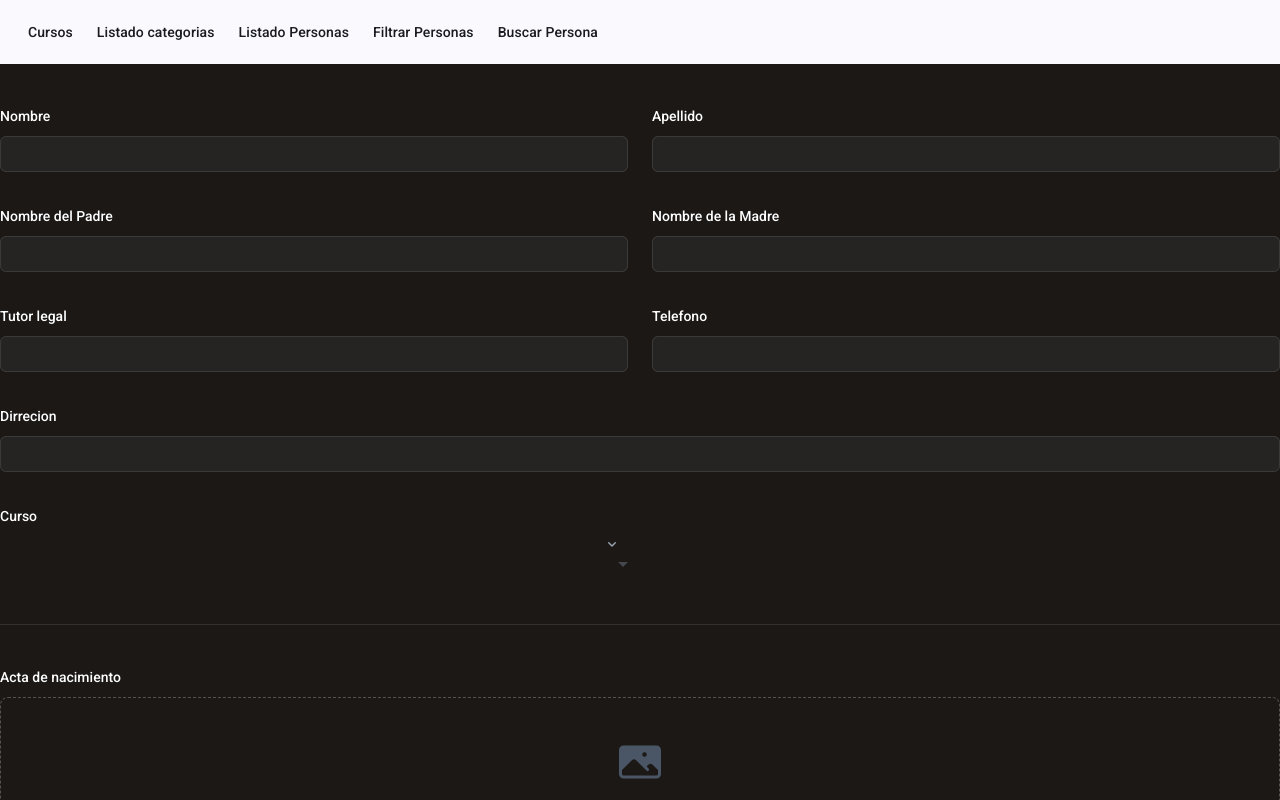
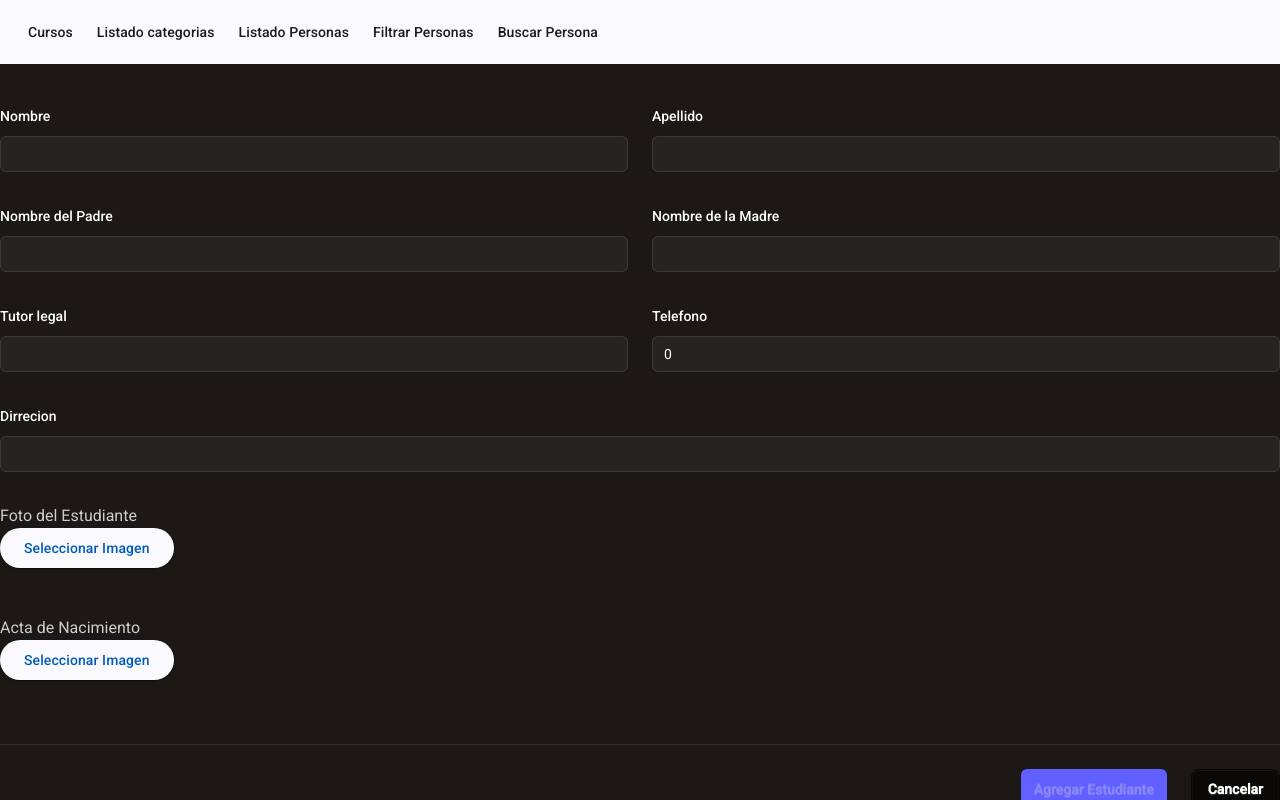
Before and after one commit to ramonantoniosantoscuevas15/registro-estudiantes, an Angular app: page /estudiantes in a window 1280 px wide. Shown: the top 800 px of the page. Built offline with nearby package versions, Linux system fonts and the light colour scheme.

Commit message:
preparando el fomulario estudiantes

```diff
--- a/src/app/estudiantes/estidiantesDTO.ts
+++ b/src/app/estudiantes/estidiantesDTO.ts
@@ -9,6 +9,7 @@ export interface estidiantesDTO {
   tutor: string,
   telefono: number,
   dirrecion: string,
+  foto?:string,
   actanacimiento?: string,
   // cursos: cursosDTO[]
 }
--- a/src/app/estudiantes/estudiantes.html
+++ b/src/app/estudiantes/estudiantes.html
@@ -1,9 +1,9 @@
 <app-menu></app-menu>
-<form [formGroup]="form" >
+<form (submit)="guardarestudiante()" [formGroup]="form" >
 
 
   <div class="space-y-12">
-    <div class="border-b border-white/10 pb-12">
+
 
       <div class="border-b border-white/10 pb-12">
 
@@ -11,46 +11,60 @@
           <div class="sm:col-span-3">
             <label for="first-name" class="block text-sm/6 font-medium text-white">Nombre </label>
             <div class="mt-2">
-              <input id="first-name" type="text" name="first-name" autocomplete="given-name"
+              <input  type="text"
                 class="block w-full rounded-md bg-white/5 px-3 py-1.5 text-base text-white outline-1 -outline-offset-1 outline-white/10 placeholder:text-gray-500 focus:outline-2 focus:-outline-offset-2 focus:outline-indigo-500 sm:text-sm/6"
                 [formControl]="form.controls.nombre"/>
+                @if(formutilidades.isvalidField(form,'nombre')){
+                  <mat-error>{{formutilidades.getFieldError(form,"nombre")}}</mat-error>
+                }
             </div>
           </div>
 
           <div class="sm:col-span-3">
             <label for="last-name" class="block text-sm/6 font-medium text-white">Apellido</label>
             <div class="mt-2">
-              <input id="last-name" type="text" name="last-name" autocomplete="family-name"
-                class="block w-full rounded-md bg-white/5 px-3 py-1.5 text-base text-white outline-1 -outline-offset-1 outline-white/10 placeholder:text-gray-500 focus:outline-2 focus:-outline-offset-2 focus:outline-indigo-500 sm:text-sm/6" />
+              <input  type="text"
+                class="block w-full rounded-md bg-white/5 px-3 py-1.5 text-base text-white outline-1 -outline-offset-1 outline-white/10 placeholder:text-gray-500 focus:outline-2 focus:-outline-offset-2 focus:outline-indigo-500 sm:text-sm/6"
+                [formControl]="form.controls.apellido"/>
+                @if(formutilidades.isvalidField(form,'apellido')){
+                  <mat-error>{{formutilidades.getFieldError(form,"apellido")}}</mat-error>
+                }
             </div>
           </div>
           <div class="sm:col-span-3">
             <label for="last-name" class="block text-sm/6 font-medium text-white">Nombre del Padre</label>
             <div class="mt-2">
-              <input id="last-name" type="text" name="last-name" autocomplete="family-name"
-                class="block w-full rounded-md bg-white/5 px-3 py-1.5 text-base text-white outline-1 -outline-offset-1 outline-white/10 placeholder:text-gray-500 focus:outline-2 focus:-outline-offset-2 focus:outline-indigo-500 sm:text-sm/6" />
+              <input  type="text"
+                class="block w-full rounded-md bg-white/5 px-3 py-1.5 text-base text-white outline-1 -outline-offset-1 outline-white/10 placeholder:text-gray-500 focus:outline-2 focus:-outline-offset-2 focus:outline-indigo-500 sm:text-sm/6"
+                [formControl]="form.controls.nombrepadre"/>
             </div>
           </div>
           <div class="sm:col-span-3">
             <label for="last-name" class="block text-sm/6 font-medium text-white">Nombre de la Madre</label>
             <div class="mt-2">
-              <input id="last-name" type="text" name="last-name" autocomplete="family-name"
-                class="block w-full rounded-md bg-white/5 px-3 py-1.5 text-base text-white outline-1 -outline-offset-1 outline-white/10 placeholder:text-gray-500 focus:outline-2 focus:-outline-offset-2 focus:outline-indigo-500 sm:text-sm/6" />
+              <input  type="text"
+                class="block w-full rounded-md bg-white/5 px-3 py-1.5 text-base text-white outline-1 -outline-offset-1 outline-white/10 placeholder:text-gray-500 focus:outline-2 focus:-outline-offset-2 focus:outline-indigo-500 sm:text-sm/6"
+                [formControl]="form.controls.nombremadre"/>
             </div>
           </div>
           <div class="sm:col-span-3">
             <label for="last-name" class="block text-sm/6 font-medium text-white">Tutor legal</label>
             <div class="mt-2">
-              <input id="last-name" type="text" name="last-name" autocomplete="family-name"
-                class="block w-full rounded-md bg-white/5 px-3 py-1.5 text-base text-white outline-1 -outline-offset-1 outline-white/10 placeholder:text-gray-500 focus:outline-2 focus:-outline-offset-2 focus:outline-indigo-500 sm:text-sm/6" />
+              <input  type="text"
+                class="block w-full rounded-md bg-white/5 px-3 py-1.5 text-base text-white outline-1 -outline-offset-1 outline-white/10 placeholder:text-gray-500 focus:outline-2 focus:-outline-offset-2 focus:outline-indigo-500 sm:text-sm/6"
+                [formControl]="form.controls.tutor"/>
             </div>
           </div>
 
           <div class="sm:col-span-3">
             <label for="email" class="block text-sm/6 font-medium text-white">Telefono</label>
             <div class="mt-2">
-              <input  type="number" name="email" autocomplete="email"
-                class="block w-full rounded-md bg-white/5 px-3 py-1.5 text-base text-white outline-1 -outline-offset-1 outline-white/10 placeholder:text-gray-500 focus:outline-2 focus:-outline-offset-2 focus:outline-indigo-500 sm:text-sm/6" />
+              <input  type="number"
+                class="block w-full rounded-md bg-white/5 px-3 py-1.5 text-base text-white outline-1 -outline-offset-1 outline-white/10 placeholder:text-gray-500 focus:outline-2 focus:-outline-offset-2 focus:outline-indigo-500 sm:text-sm/6"
+                [formControl]="form.controls.telefono"/>
+              @if(formutilidades.isvalidField(form,'telefono')){
+                <mat-error>{{formutilidades.getFieldError(form,"telefono")}}</mat-error>
+              }
             </div>
           </div>
 
@@ -58,11 +72,26 @@
             <label for="street-address" class="block text-sm/6 font-medium text-white">Dirrecion</label>
             <div class="mt-2">
               <input id="street-address" type="text" name="street-address" autocomplete="street-address"
-                class="block w-full rounded-md bg-white/5 px-3 py-1.5 text-base text-white outline-1 -outline-offset-1 outline-white/10 placeholder:text-gray-500 focus:outline-2 focus:-outline-offset-2 focus:outline-indigo-500 sm:text-sm/6" />
+                class="block w-full rounded-md bg-white/5 px-3 py-1.5 text-base text-white outline-1 -outline-offset-1 outline-white/10 placeholder:text-gray-500 focus:outline-2 focus:-outline-offset-2 focus:outline-indigo-500 sm:text-sm/6"
+                [formControl]="form.controls.dirrecion"/>
+                @if(formutilidades.isvalidField(form,'dirrecion')){
+                  <mat-error>{{formutilidades.getFieldError(form,"dirrecion")}}</mat-error>
+
+                }
             </div>
           </div>
+          <div>
+            <app-input-img titulo="Foto del Estudiante"
+            [urlImagenactual]="modelo?.foto"
+             (archivoSeleccionado)="archivoSeleccionado($event)"></app-input-img>
+          </div>
+          <div class="sm:col-span-6">
+            <app-input-img2 titulo="Acta de Nacimiento"
+            [urlimagenactual2]="modelo?.actanacimiento"
+            (archivoSeleccionado2)="archivoSeleccionado2($event)"></app-input-img2>
+          </div>
 
-          <div class="sm:col-span-3">
+          <!-- <div class="sm:col-span-6">
             <label for="country" class="block text-sm/6 font-medium text-white">Curso</label>
             <div class="mt-2 grid grid-cols-1">
               <mat-select>
@@ -75,7 +104,7 @@
                   clip-rule="evenodd" fill-rule="evenodd" />
               </svg>
             </div>
-          </div>
+          </div> -->
 
 
 
@@ -88,7 +117,7 @@
       </div>
 
 
-      <div class="mt-10 grid grid-cols-1 gap-x-6 gap-y-8 sm:grid-cols-6">
+      <!-- <div class="mt-10 grid grid-cols-1 gap-x-6 gap-y-8 sm:grid-cols-6">
 
 
 
@@ -117,17 +146,17 @@
             </div>
           </div>
         </div>
-      </div>
+      </div> -->
     </div>
 
 
 
-  </div>
+
 
   <div class="mt-6 flex items-center justify-end gap-x-6">
-    <button type="submit"
-      class="rounded-md bg-indigo-500 px-3 py-2 text-sm font-semibold text-white focus-visible:outline-2 focus-visible:outline-offset-2 focus-visible:outline-indigo-500">Agregar Estudiante</button>
-    <button type="button" class="text-sm/6 font-semibold text-white">Cancelar</button>
+    <button
+      class="btn rounded-md bg-indigo-500 px-3 py-2" [disabled]="form.invalid">Agregar Estudiante</button>
+    <button type="reset" class="btn font-semibold text-white">Cancelar</button>
 
   </div>
 
--- a/src/app/estudiantes/estudiantes.routes.ts
+++ b/src/app/estudiantes/estudiantes.routes.ts
@@ -1,10 +1,11 @@
 import {  Routes } from "@angular/router";
 import { Estudiantes } from "./estudiantes";
+import { Formularioestudiante } from "./formularioestudiante/formularioestudiante";
 
 export const estudiantesroutes: Routes=[
   {
     path:'',
-    component:Estudiantes
+    component:Formularioestudiante
   }
 
 
--- a/src/app/estudiantes/estudiantes.ts
+++ b/src/app/estudiantes/estudiantes.ts
@@ -1,33 +1,56 @@
-import {  Component, inject } from '@angular/core';
+import {  Component, EventEmitter, inject, Input, OnInit, Output, output } from '@angular/core';
 import { FormBuilder, FormControl, FormsModule, ReactiveFormsModule, Validators } from '@angular/forms';
 import { MatInputModule } from '@angular/material/input';
 import { FormUtilidades } from '../shared/form-utilidades';
 import { MatFormFieldModule } from '@angular/material/form-field';
 import { Menu } from "../shared/menu/menu";
 import { MatSelectModule } from '@angular/material/select';
+import { InputImg } from "../shared/input-img/input-img";
+import { InputImg2 } from "../shared/input-img2/input-img2";
+import { CrearestudianteDTO, estidiantesDTO } from './estidiantesDTO';
 
 
 @Component({
   selector: 'app-estudiantes',
-  imports: [ReactiveFormsModule, MatInputModule, MatFormFieldModule, Menu, MatSelectModule],
+  imports: [ReactiveFormsModule, MatInputModule, MatFormFieldModule, Menu, MatSelectModule, InputImg, InputImg2],
   templateUrl: './estudiantes.html',
 
 })
-export class Estudiantes {
+export class Estudiantes implements OnInit {
+  ngOnInit(): void {
+    if(this.modelo !== undefined){
+      this.form.patchValue(this.modelo)
+    }
+
+  }
   private fb = inject(FormBuilder)
   formutilidades =FormUtilidades
+  @Input() modelo?:estidiantesDTO
+  @Output() postestudiante = new EventEmitter<CrearestudianteDTO>()
   form = this.fb.group({
     nombre:['',{validators:[Validators.required,Validators.minLength(4)]}],
     apellido:['',{validators:[Validators.required,Validators.minLength(4)]}],
     nombrepadre:[''],
     nombremadre:[''],
     tutor:[''],
-    telefono:[0,[Validators.required,Validators.min(1)]],
+    telefono:[0,[Validators.required,Validators.min(3)]],
     dirrecion:['',{validators:[Validators.required,Validators.minLength(4)]}],
-    foto:new FormControl<File | null>(null),
-    actanacimiento:new FormControl<File | null>(null)
+    foto:new FormControl<File  |string | null>(null),
+    actanacimiento:new FormControl<File  |string | null>(null)
 
 
   })
+  archivoSeleccionado(file:File){
+    this.form.controls.foto.setValue(file)
+  }
+  archivoSeleccionado2(file:File){
+    this.form.controls.actanacimiento.setValue(file)
+  }
+
+  guardarestudiante(){
+    const estudiante = this.form.value as CrearestudianteDTO
+    this.postestudiante.emit(estudiante)
+  }
+
 
 }
--- /dev/null
+++ b/src/app/estudiantes/formularioestudiante/formularioestudiante.html
@@ -0,0 +1 @@
+<app-estudiantes (postestudiante)="guardarestudiante($event)"></app-estudiantes>
--- /dev/null
+++ b/src/app/estudiantes/formularioestudiante/formularioestudiante.ts
@@ -0,0 +1,15 @@
+import { Component } from '@angular/core';
+import { Estudiantes } from "../estudiantes";
+import { CrearestudianteDTO } from '../estidiantesDTO';
+
+@Component({
+  selector: 'app-formularioestudiante',
+  imports: [Estudiantes],
+  templateUrl: './formularioestudiante.html',
+})
+export class Formularioestudiante {
+   guardarestudiante(estudiante: CrearestudianteDTO){
+    console.log(estudiante)
+
+   }
+ }
--- /dev/null
+++ b/src/app/shared/input-img/input-img.html
@@ -0,0 +1,14 @@
+<h4>{{titulo}}</h4>
+
+<div>
+  <button type="button" mat-raised-button (click)="cargadorArchivo.click()">Seleccionar Imagen</button>
+  <input type="file" hidden #cargadorArchivo accept="image/*" (change)="cambio($event)"/>
+</div>
+
+<div>
+  @if(imagenBase64){
+    <img [src]="imagenBase64" width="169" height="250"/>
+  }@else if(urlImagenactual) {
+    <img [src]="urlImagenactual" width="169" height="250"/>
+  }
+</div>
--- /dev/null
+++ b/src/app/shared/input-img/input-img.ts
@@ -0,0 +1,28 @@
+import { Component, EventEmitter, Input, Output } from '@angular/core';
+import { MatButtonModule } from '@angular/material/button';
+import { tobase64 } from '../tobase64';
+
+@Component({
+  selector: 'app-input-img',
+  imports: [MatButtonModule],
+  templateUrl: './input-img.html',
+})
+export class InputImg {
+  @Input({required:true}) titulo!:string
+  @Output() archivoSeleccionado = new EventEmitter<File>()
+  @Input() urlImagenactual?:string
+
+  imagenBase64?:string
+
+  cambio(event:Event){
+    const input = event.target as HTMLInputElement
+    if(input.files && input.files.length>0){
+      const file: File = input.files[0]
+      tobase64(file).then((valor:string) => this.imagenBase64 = valor)
+      .catch(error => console.log(error))
+      this.archivoSeleccionado.emit(file)
+      this.urlImagenactual= undefined
+    }
+
+  }
+ }
--- /dev/null
+++ b/src/app/shared/input-img2/input-img2.html
@@ -0,0 +1,14 @@
+<h4>{{titulo}}</h4>
+
+<div>
+  <button type="button" mat-raised-button (click)="cargadorArchivo.click()">Seleccionar Imagen</button>
+  <input type="file" hidden #cargadorArchivo accept="image/*" (change)="cambio($event)" />
+</div>
+
+<div>
+  @if(imagenBase64){
+    <img [src]="imagenBase64" width="169" height="250"/>
+  }@else if(urlimagenactual2) {
+    <img [src]="urlimagenactual2" width="169" height="250"/>
+  }
+</div>
--- /dev/null
+++ b/src/app/shared/input-img2/input-img2.ts
@@ -0,0 +1,28 @@
+import { Component, EventEmitter, Input, Output } from '@angular/core';
+import { MatButtonModule } from '@angular/material/button';
+import { tobase64 } from '../tobase64';
+
+@Component({
+  selector: 'app-input-img2',
+  imports: [MatButtonModule],
+  templateUrl: './input-img2.html',
+})
+export class InputImg2 {
+  @Input({required:true}) titulo!:string
+  @Output() archivoSeleccionado2 = new EventEmitter<File>()
+  @Input() urlimagenactual2?:string
+
+  imagenBase64?:string
+
+  cambio(event:Event){
+      const input = event.target as HTMLInputElement
+      if(input.files && input.files.length>0){
+        const file: File = input.files[0]
+        tobase64(file).then((valor:string) => this.imagenBase64 = valor)
+        .catch(error => console.log(error))
+        this.archivoSeleccionado2.emit(file)
+        this.urlimagenactual2= undefined
+      }
+
+    }
+}
--- /dev/null
+++ b/src/app/shared/tobase64.ts
@@ -0,0 +1,8 @@
+export function tobase64(file: File):Promise<string>{
+  return new Promise((resolve,reject)=>{
+    const lector = new FileReader()
+    lector.readAsDataURL(file)
+    lector.onload =()=> resolve(lector.result as string)
+    lector.onerror = (error) => reject(error)
+  })
+}
--- a/src/styles.css
+++ b/src/styles.css
@@ -9,3 +9,7 @@ mat-error{
 
 html, body { height: 100%; }
 body { margin: 0; font-family: Roboto, "Helvetica Neue", sans-serif; }
+
+button{
+  margin-bottom:1rem;
+}
```
